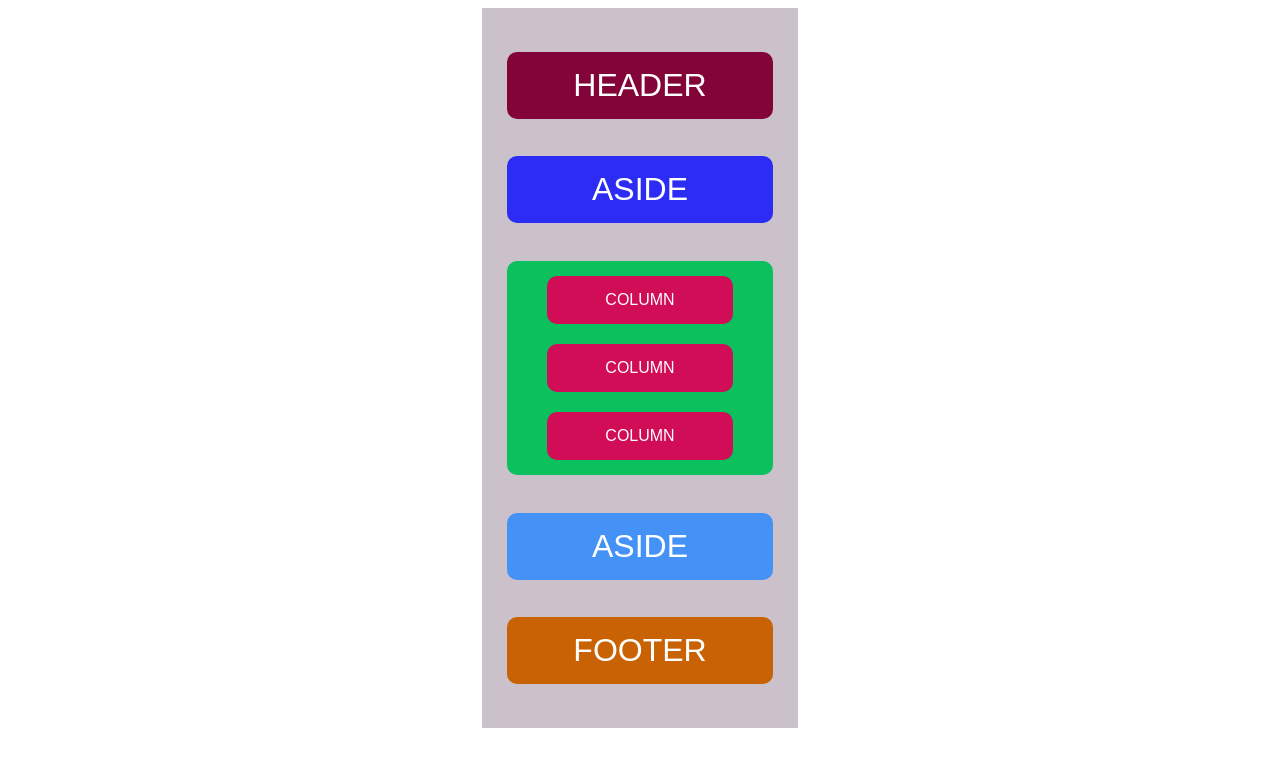
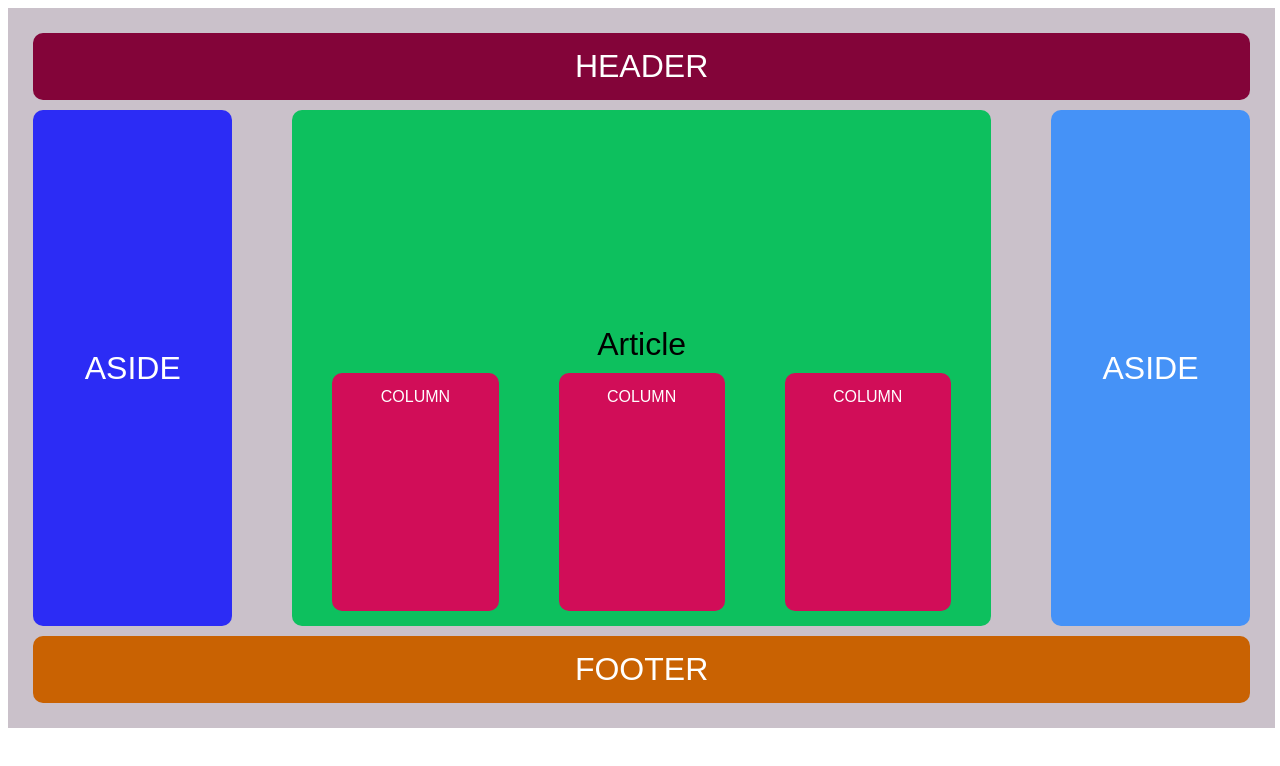
Before and after one commit to g-reg-ory/grid-wireframe-practice, a plain HTML site: page index.html in a window 1280 px wide. Drawn offline with Linux system fonts and the light colour scheme.

Commit message:
made the wireframe responsive for desktop

```diff
--- a/css/style.css
+++ b/css/style.css
@@ -14,9 +14,9 @@ font-family: sans-serif;;
     height: 90vh;
     justify-content: center;
     align-items: center;
-    width: 25%;
+    width: 50vw;
     margin: 0 auto;
-    background-color: rgb(202, 193, 202)
+    background-color: rgb(202, 193, 202);
 }
 .header {
     grid-area:header;
@@ -79,3 +79,89 @@ font-family: sans-serif;;
     margin: 0px 25px 25px 25px;
     font-size: 2em;
 }
+.column-container::before {
+    content: "Article";
+    display: none;
+}
+@media (min-width: 1024px) {
+    .container {
+        display: grid;
+        grid-template-rows: auto 1fr auto;
+        grid-template-columns: 1fr 3fr 1fr;
+        grid-template-areas:
+            "header header header"
+            "aside1 columns aside2"
+            "footer footer footer";
+        height: 90vh;
+        width: 99vw;
+        gap: 10px;
+    }
+    .header {
+        grid-area: header;
+        background-color: rgb(131, 4, 57);
+        color: white;
+        text-align: center;
+        border-radius: 10px;
+        font-size: 2em;
+    }
+    .aside1 {
+        display: grid;
+        grid-area: aside1;
+        background-color: rgb(44, 44, 245);
+        color: white;
+        place-items: center;
+        border-radius: 10px;
+        font-size: 2em;
+    }
+    .aside2 {
+        display: grid;
+        grid-area: aside2;
+        background-color: rgb(69, 146, 247);
+        color: white;
+        place-items: center;
+        border-radius: 10px;
+        font-size: 2em;
+    }
+    .column-container {
+        grid-area: columns;
+        display: grid;
+        grid-template-rows: 1fr 1fr;
+        grid-template-columns: 1fr 1fr 1fr;
+        gap: 10px;
+        background-color: rgb(13, 192, 94);
+        border-radius: 10px;
+        align-self: stretch;
+    }
+    .column {
+        display: grid;
+        background-color: rgb(209, 13, 88);
+        color: white;
+        text-align: center;
+        border-radius: 10px;
+        font-size: 1em;
+        grid-row: 2;
+    }
+    .footer {
+        grid-area: footer;
+        background-color: rgb(201, 98, 2);
+        color: white;
+        text-align: center;
+        border-radius: 10px;
+        font-size: 2em;
+    }
+    .aside1, .aside2 {
+        align-self: stretch;
+        justify-self: stretch;
+    }
+    .column-container::before {
+        display: flex;
+        align-items: flex-end;
+        justify-content: center;
+        grid-column: 2;
+        color: black;
+        font-size: 2em;
+        text-align: center;
+        width: 100%;
+    }
+
+}
```
Also changed, not shown: desktop-wireframe.png (added).
